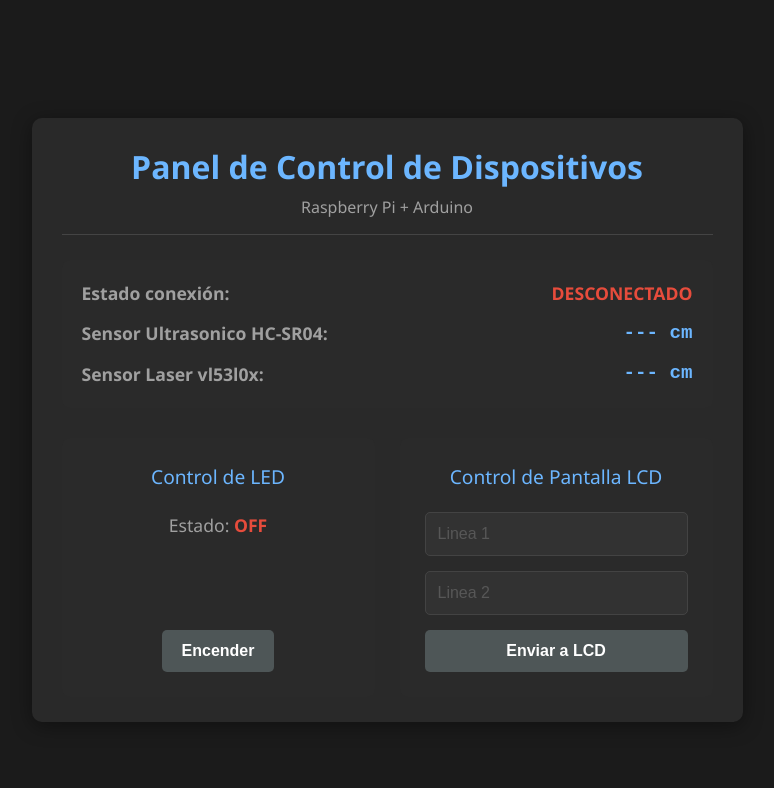
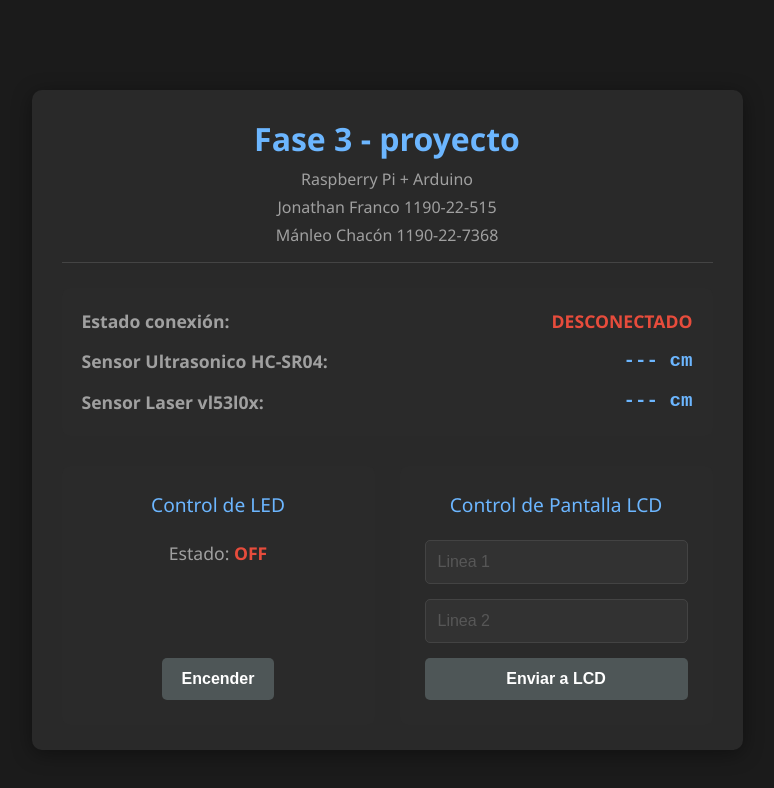
Before and after one commit to NahtanDevFS/rbpi-arduino-web, a React (Vite) app: page / in a window 1280 px wide. Shown: the top 788 px of the page, without its empty margins (283-1057 px from the left). Built offline with nearby package versions, Linux system fonts and the light colour scheme; no server answers.

Commit message:
fix: correcciones

```diff
--- a/src/App.jsx
+++ b/src/App.jsx
@@ -85,8 +85,10 @@ function App() {
   return (
     <div className="app-container">
       <header>
-        <h1>Panel de Control de Dispositivos</h1>
+        <h1>Fase 3 - proyecto</h1>
         <p className="subtitle">Raspberry Pi + Arduino</p>
+        <p className="subtitle">Jonathan Franco 1190-22-515</p>
+        <p className="subtitle">Mánleo Chacón 1190-22-7368</p>
       </header>
 
       <div className="status-panel">
```
